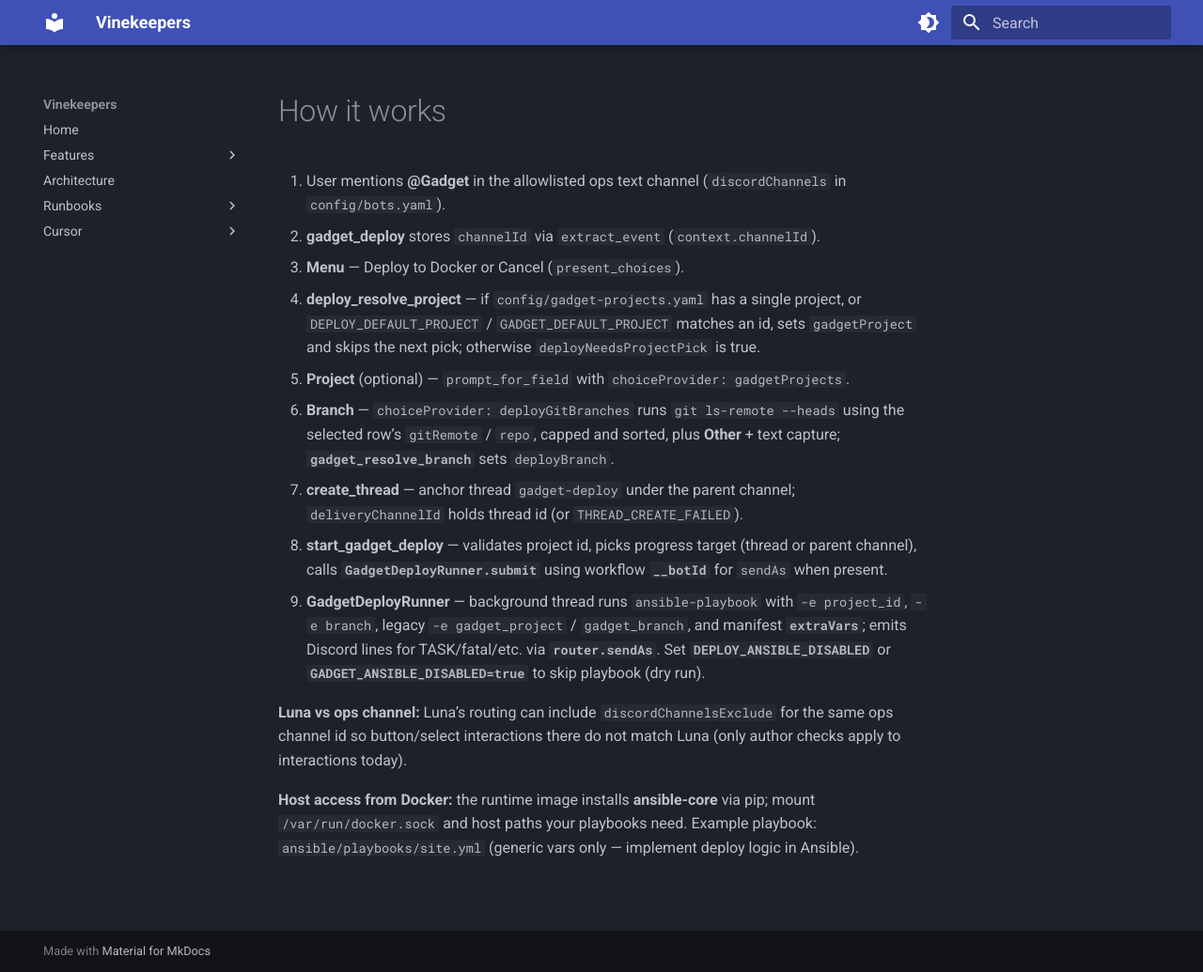
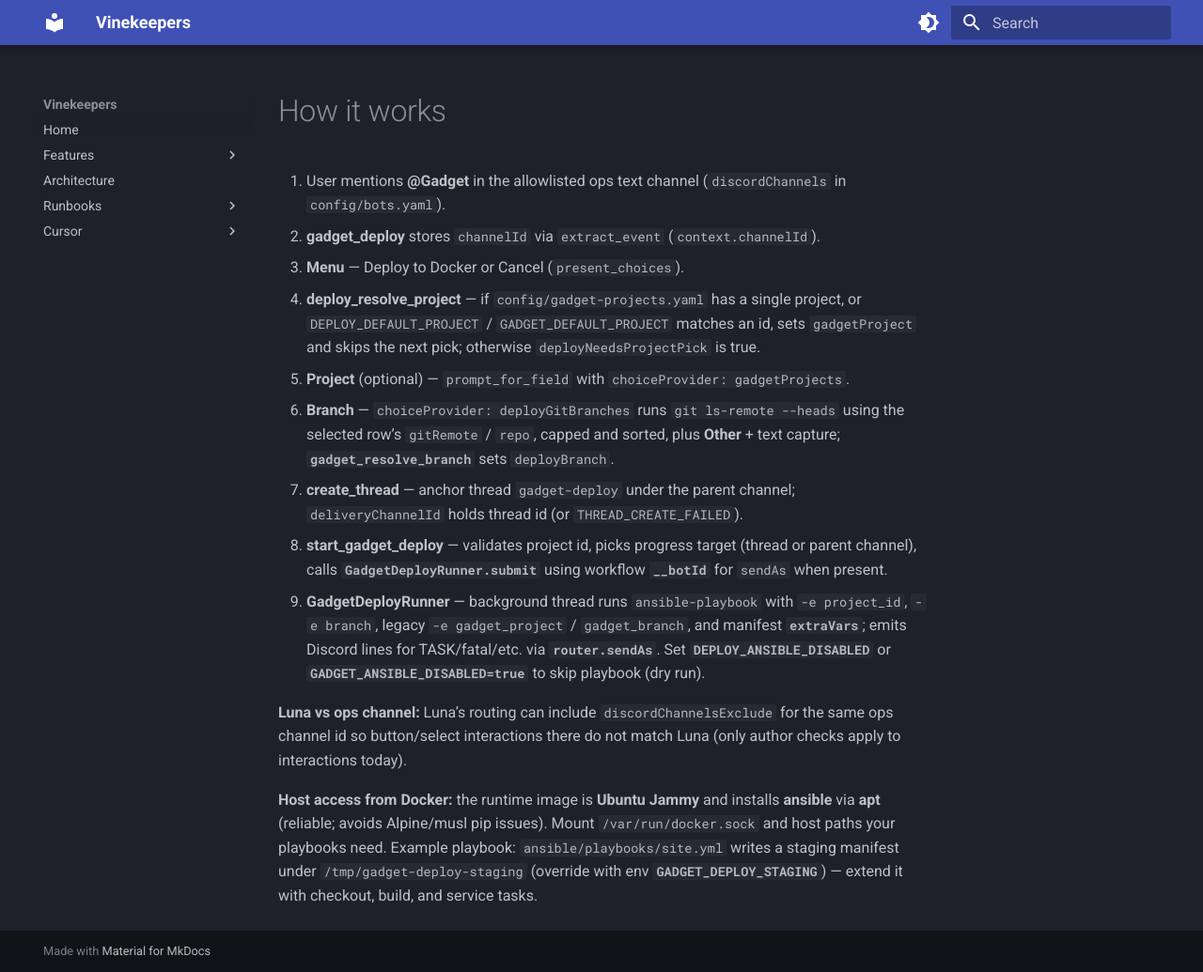
Before and after one commit to perfectedge13/Vinekeepers, an MkDocs documentation site: the page built from mkdoc/features/domain/workflow/devops-gadget/how-it-works.md, in a window 1280 px wide and 1035 px high. Shown: the whole window at 94% size. Built offline with MkDocs 1.6.1 and Material for MkDocs 9.7.7, drawn with Linux system fonts in a browser that asks for light colours.

Commit message:
Fix Docker build and harden Gadget Ansible example
- Handle JsonProcessingException in RunLlmPlanningSynthesisAction.buildUserPayload so WorkflowAction.run compiles in CI/Docker.

- Runtime image: Ubuntu Jammy + apt ansible (avoid Alpine pip failures); expand site.yml with staging manifest tasks.

- Document GADGET_DEPLOY_STAGING; update README, mkdoc, workflow-registry acceptance.

Made-with: Cursor

```diff
--- a/mkdoc/features/domain/workflow/devops-gadget/how-it-works.md
+++ b/mkdoc/features/domain/workflow/devops-gadget/how-it-works.md
@@ -12,4 +12,4 @@
 
 **Luna vs ops channel:** Luna’s routing can include `discordChannelsExclude` for the same ops channel id so button/select interactions there do not match Luna (only author checks apply to interactions today).
 
-**Host access from Docker:** the runtime image installs **ansible-core** via pip; mount `/var/run/docker.sock` and host paths your playbooks need. Example playbook: `ansible/playbooks/site.yml` (generic vars only — implement deploy logic in Ansible).
+**Host access from Docker:** the runtime image is **Ubuntu Jammy** and installs **ansible** via **apt** (reliable; avoids Alpine/musl pip issues). Mount `/var/run/docker.sock` and host paths your playbooks need. Example playbook: `ansible/playbooks/site.yml` writes a staging manifest under `/tmp/gadget-deploy-staging` (override with env **`GADGET_DEPLOY_STAGING`**) — extend it with checkout, build, and service tasks.
```
Also changed, not shown: README.md (+1 -1 lines), mkdoc/features/domain/workflow/devops-gadget/known-issues.md (+1 -1 lines), 5 other files.
